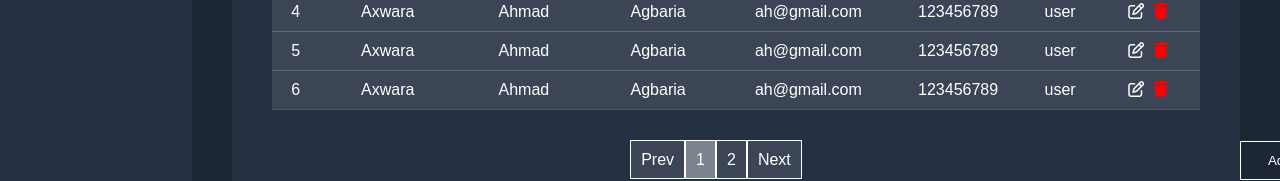
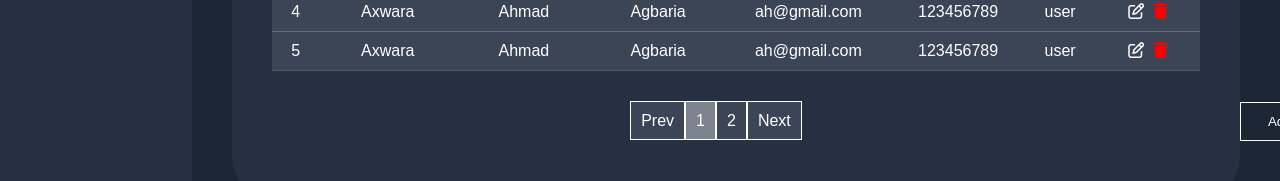
Before and after one commit to carolinmn/Dell-project, a React (Create React App) app in the folder logs_analyzer/: page /user in a window 1280 px wide. Shown: the part 443-624 px from the top of the page. Built offline with nearby package versions, Linux system fonts and the light colour scheme.

Commit message:
change rows per page

```diff
--- a/logs_analyzer/src/AdminDashboard/page/Logs.js
+++ b/logs_analyzer/src/AdminDashboard/page/Logs.js
@@ -42,7 +42,7 @@ const Logs = ( OpenSidebar, openSidebarToggle) => {
 
     //for the number of page
     const [currentpage, setcurrentpage] = useState(1);
-    const recordsperPage =6;
+    const recordsperPage =5;
     const lastIndex = currentpage * recordsperPage;
     const firstIndex = lastIndex - recordsperPage;
     const records = data.slice(firstIndex, lastIndex);
--- a/logs_analyzer/src/AdminDashboard/page/UserTable.js
+++ b/logs_analyzer/src/AdminDashboard/page/UserTable.js
@@ -100,7 +100,7 @@ const UserTable = (OpenSidebar, openSidebarToggle) => {
 
   //for the number of page
   const [currentpage, setcurrentpage] = useState(1);
-  const recordsperPage =6;
+  const recordsperPage =5;
   const lastIndex = currentpage * recordsperPage;
   const firstIndex = lastIndex - recordsperPage;
   const records = data.slice(firstIndex, lastIndex);
```
